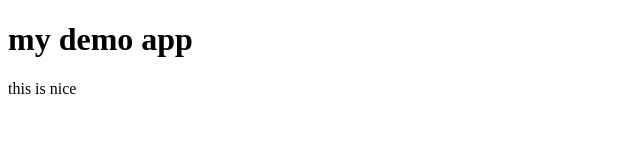
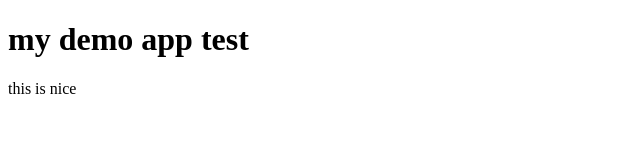
Before and after one commit to kadiransari/demo-app-nginx, a plain HTML site: page index.html in a window 1280 px wide. Shown: the full height of the page, 0-640 px from the left. Drawn offline with Linux system fonts and the light colour scheme.

Commit message:
Update index.html
test for jenkins poll scm

```diff
--- a/index.html
+++ b/index.html
@@ -1,3 +1,3 @@
 <!DOCTYPE html>
-<h1>my demo app</h1>
+<h1>my demo app test</h1>
 <p>this is nice<p>
```
